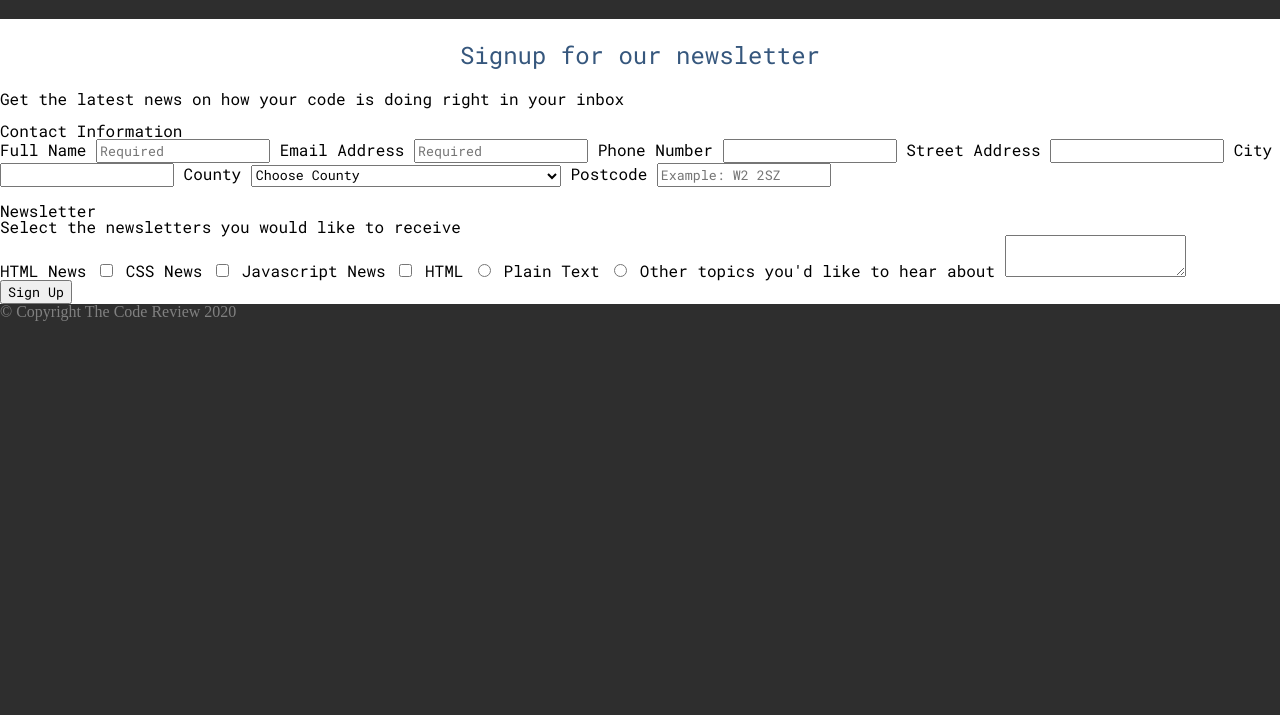
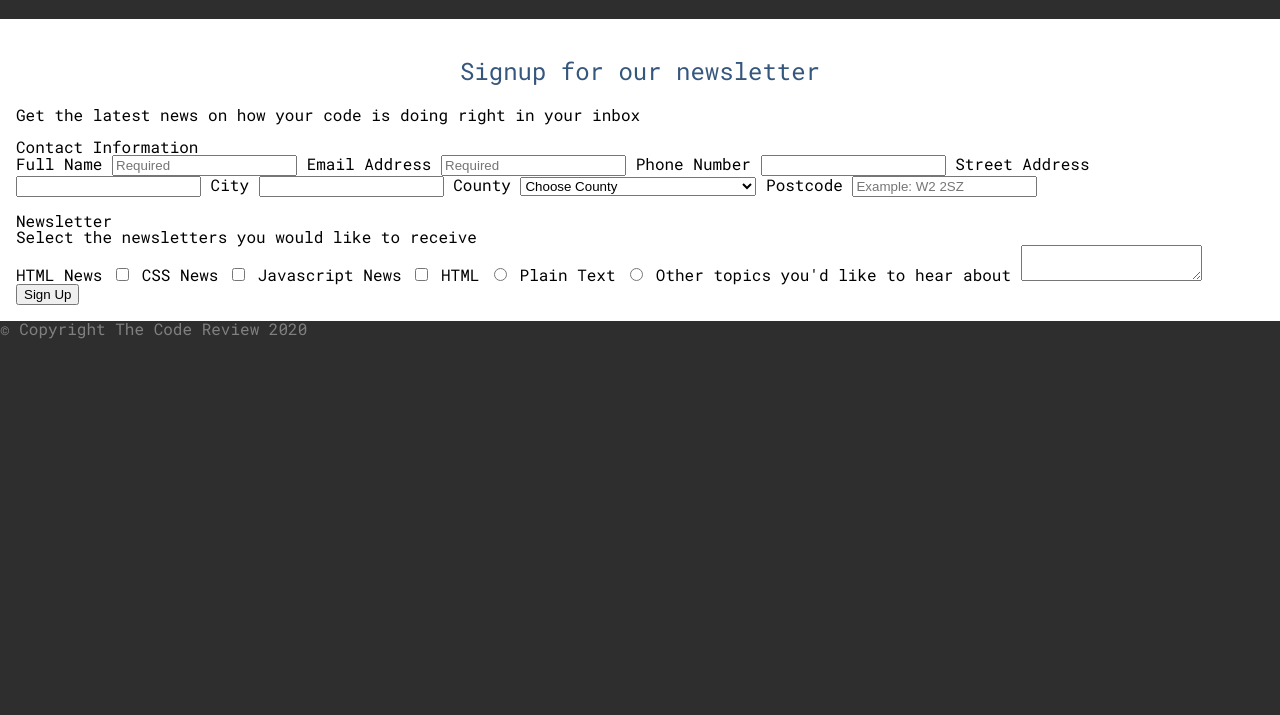
Before and after one commit to edtervit/techdegree-project-3, a plain HTML site: page index.html in a window 1280 px wide. Shown: the part 85-800 px from the top of the page. Drawn offline with Linux system fonts and the light colour scheme.

Commit message:
Fixed font bug
font now applys to all text on page

```diff
--- a/style.css
+++ b/style.css
@@ -4,7 +4,7 @@
 
 /* whole document */
 * {
-    font-family: 'Roboto Mono', monospace;
+
     box-sizing: border-box;
 }
 
@@ -32,10 +32,13 @@ header{
 }
 
 main{
-    background-color:white;}
+    background-color:white;
+    padding: 1em;
+}
 
 body{
     background-color: #2e2e2e;
+    font-family: 'Roboto Mono', monospace;
 }
 
 footer{
```
